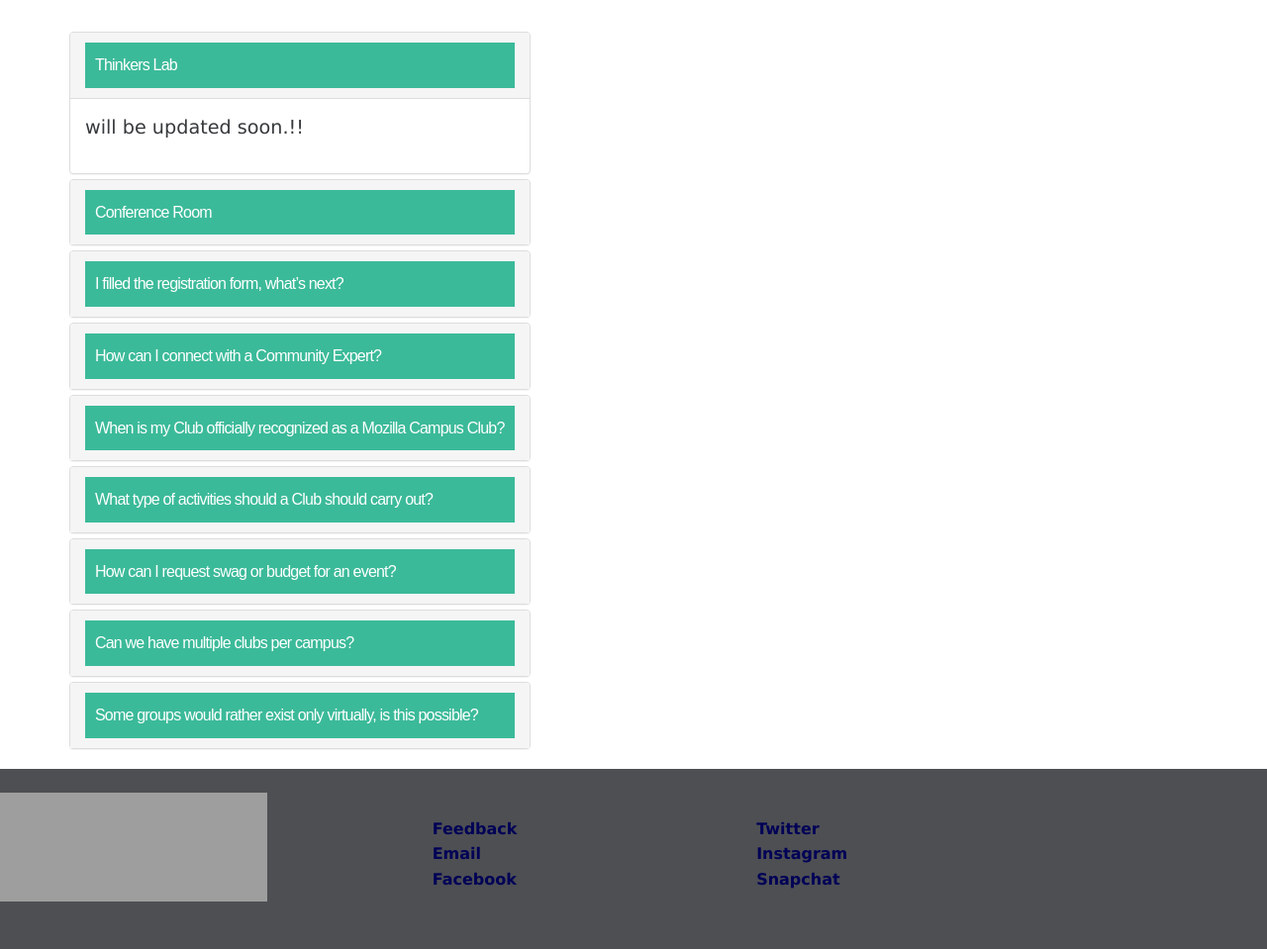
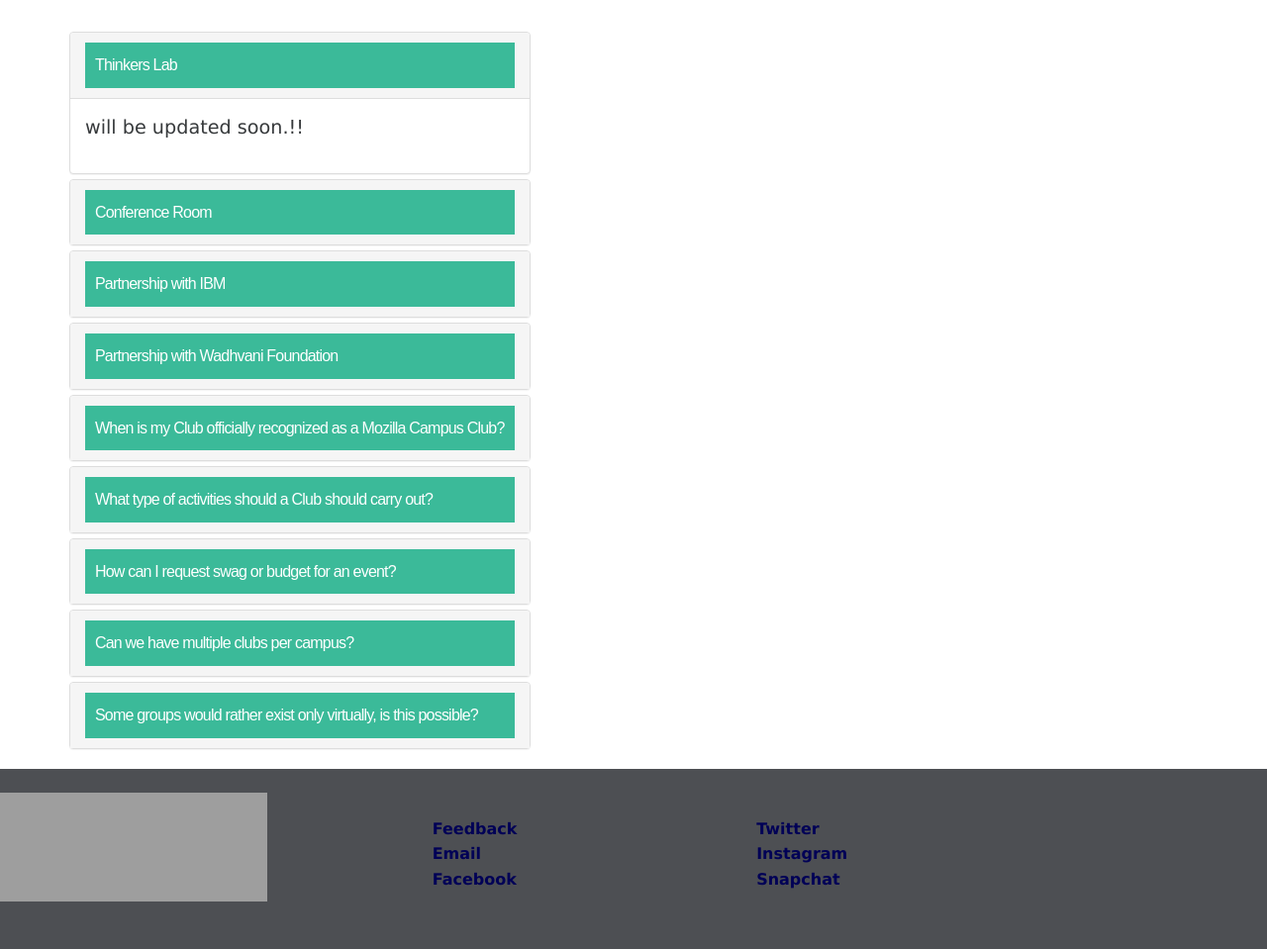
Before and after one commit to SNISTInnovationHub/snistinnovationhub.github.io, a Jekyll site: the page built from _pages/facilities.md, in a window 1280 px wide. Shown: the part 437-1396 px from the top of the page at 99% size. Built offline with Jekyll 4.4.1, drawn with Linux system fonts in a browser that asks for light colours; nearby versions of some CDN libraries; some web fonts are replaced; library files that are not in the unit come from our copies.

Commit message:
Update facilities.md

```diff
--- a/_pages/facilities.md
+++ b/_pages/facilities.md
@@ -64,7 +64,7 @@ ref: faq
             <div class="panel panel-default">
                 <div class="panel-heading">
                     <h4 class="panel-title">
-                        <a data-toggle="collapse" data-parent="#accordion" href="#collapseThree">I filled the registration form, what’s next?</a>
+                        <a data-toggle="collapse" data-parent="#accordion" href="#collapseThree">Partnership with IBM</a>
                     </h4>
                 </div>
                 <div id="collapseThree" class="panel-collapse collapse">
@@ -85,7 +85,7 @@ ref: faq
             <div class="panel panel-default">
                 <div class="panel-heading">
                     <h4 class="panel-title">
-                        <a data-toggle="collapse" data-parent="#accordion" href="#collapseFour">How can I connect with a Community Expert?</a>
+                        <a data-toggle="collapse" data-parent="#accordion" href="#collapseFour">Partnership with Wadhvani Foundation</a>
                     </h4>
                 </div>
                 <div id="collapseFour" class="panel-collapse collapse">
```
